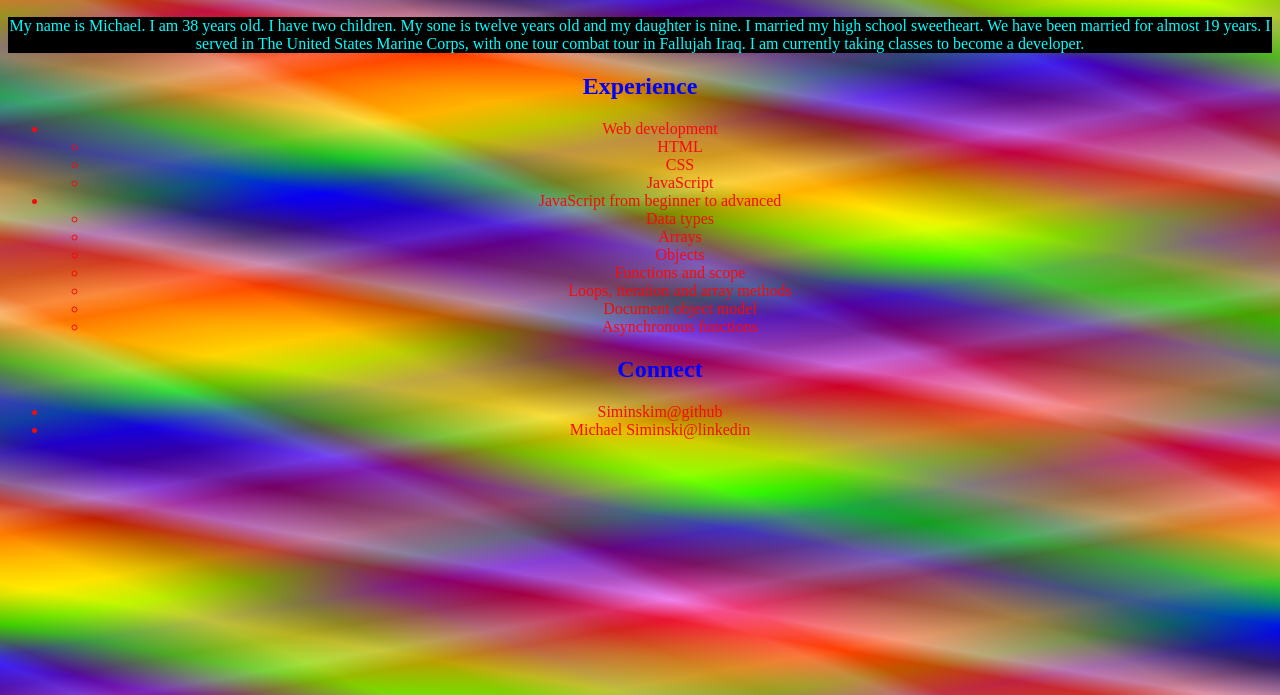
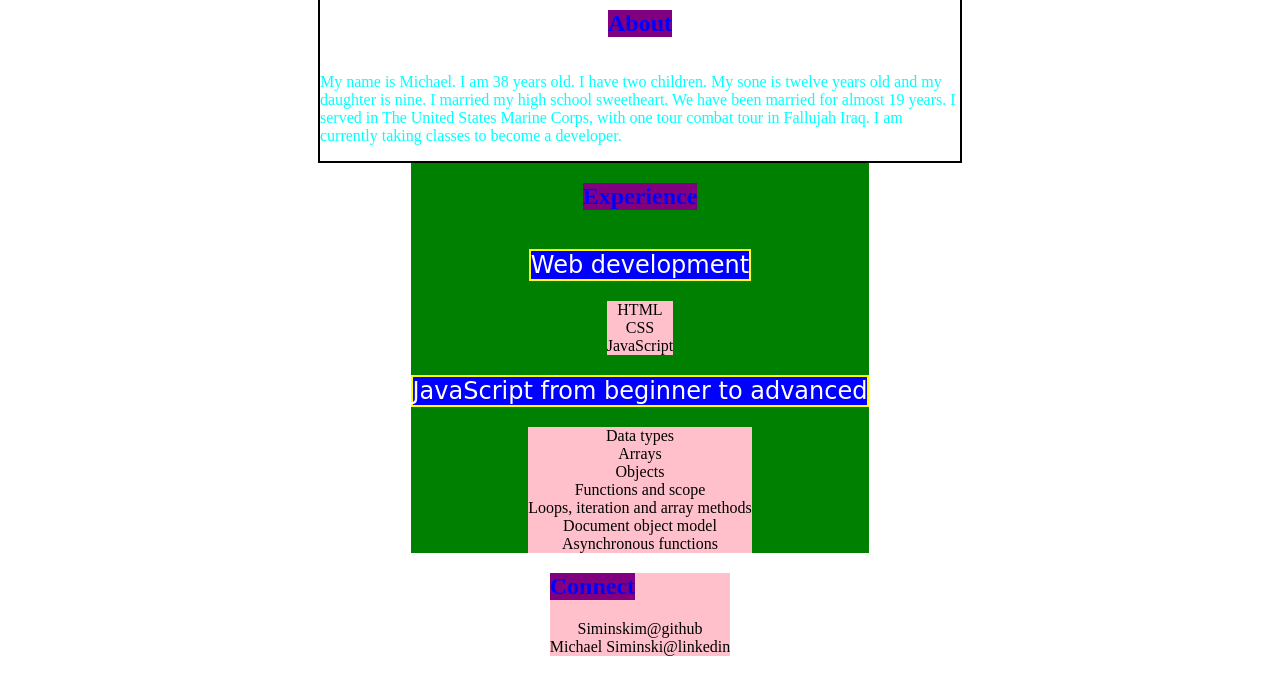
Before and after one commit to siminskim/Michael-Siminski-Jupiter, a plain HTML site: page index.html in a window 1280 px wide. Shown: the part 105-800 px from the top of the page. Drawn offline with Linux system fonts and the light colour scheme; a web font is replaced by a local one.

Commit message:
lesson-8 with flexbox

```diff
--- a/css/index.css
+++ b/css/index.css
@@ -1,60 +1,62 @@
-*{
-   /* border: solid yellow 1px; */
-   text-align: center;
+* {
+  /* text-align: center; */
 }
 body {
-
-   background: repeating-linear-gradient(
-      190deg,
-      rgb(255 0 0 / 50%) 40px,
-      rgb(255 153 0 / 50%) 80px,
-      rgb(255 255 0 / 50%) 120px,
-      rgb(0 255 0 / 50%) 160px,
-      rgb(0 0 255 / 50%) 200px,
-      rgb(75 0 130 / 50%) 240px,
-      rgb(238 130 238 / 50%) 280px,
-      rgb(255 0 0 / 50%) 300px
-    ),
-    repeating-linear-gradient(
-      -190deg,
-      rgb(255 0 0 / 50%) 30px,
-      rgb(255 153 0 / 50%) 60px,
-      rgb(255 255 0 / 50%) 90px,
-      rgb(0 255 0 / 50%) 120px,
-      rgb(0 0 255 / 50%) 150px,
-      rgb(75 0 130 / 50%) 180px,
-      rgb(238 130 238 / 50%) 210px,
-      rgb(255 0 0 / 50%) 230px
-    ),
-    repeating-linear-gradient(
-      23deg,
-      red 50px,
-      orange 100px,
-      yellow 150px,
-      green 200px,
-      blue 250px,
-      indigo 300px,
-      violet 350px,
-      red 370px
-    );
+  /* border: solid yellow 1px; */
+  /* background-color: black;
+  background-image: url(/images/code.jpg);
   background-repeat: no-repeat;
   background-position: center;
-    background-attachment: fixed;
+  background-attachment: fixed; */
 }
 
+li {
+   list-style: none;
+}
+.flex-container{
+   /* background-color: white; */
+   display: flex;
+   flex-direction: column;
+   align-items: center;
+}
 h1 {
-   font-size: 30px;
-   font-family: "Lavishly Yours", cursive;
-   font-weight: 400;
-   font-style: normal;;
+   background-color: blue;
+  border: solid yellow 2px;
+  color: white;
+  font-family: 'Lavishly Yours', cursive;
+  font-weight: 500;
+  font-style: normal;
+  /* width: fit-content; */
 }
-h2{
+h2 {
+   width: fit-content;
+   background-color: purple;
   color: blue;
 }
 p {
-   background-color: black;
-   color: #00FFFF
+   width: 50vw;
+  /* background-color: black; */
+  color: #00ffff;
 }
-li{
+/* li {
   color: rgb(246, 10, 10);
+} */
+#about {
+   display: flex;
+   flex-direction: column;
+   align-items: center;
+  border: solid 2px;
 }
+#experience{
+   background-color: green;
+   display: flex;
+   flex-direction: column;
+   align-items: center;
+}
+
+ul{
+   background-color: pink;
+   padding: 0px;
+   margin: 0px;
+   text-align: center;
+}
--- a/index.html
+++ b/index.html
@@ -14,6 +14,7 @@
     />
   </head>
   <body>
+    <div class="flex-container">
       <h1>Michael Lukas Siminski</h1>
       <section id="about">
         <h2>About</h2>
@@ -21,21 +22,20 @@
           My name is Michael. I am 38 years old. I have two children. My sone is
           twelve years old and my daughter is nine. I married my high school
           sweetheart. We have been married for almost 19 years. I served in The
-        United States Marine Corps, with one tour combat tour in Fallujah Iraq.
-        I am currently taking classes to become a developer.
+          United States Marine Corps, with one tour combat tour in Fallujah
+          Iraq. I am currently taking classes to become a developer.
         </p>
       </section>
       <!-- end of about section -->
       <section id="experience">
         <h2>Experience</h2>
-      <ul>
-        <li>Web development</li>
+        <h1>Web development</h1>
         <ul>
           <li>HTML</li>
           <li>CSS</li>
           <li>JavaScript</li>
         </ul>
-        <li>JavaScript from beginner to advanced</li>
+        <h1>JavaScript from beginner to advanced</h1>
         <ul>
           <li>Data types</li>
           <li>Arrays</li>
@@ -45,16 +45,16 @@
           <li>Document object model</li>
           <li>Asynchronous functions</li>
         </ul>
-      </ul>
       </section>
       <!-- end of experience section -->
       <section id="connect">
-      <ul>
+        <ul class="connect">
           <h2>Connect</h2>
           <li>Siminskim@github</li>
           <li>Michael Siminski@linkedin</li>
         </ul>
       </section>
       <!-- end of connect section -->
+    </div>
   </body>
 </html>
```
Lines whose indentation alone changed are shown as unchanged.
